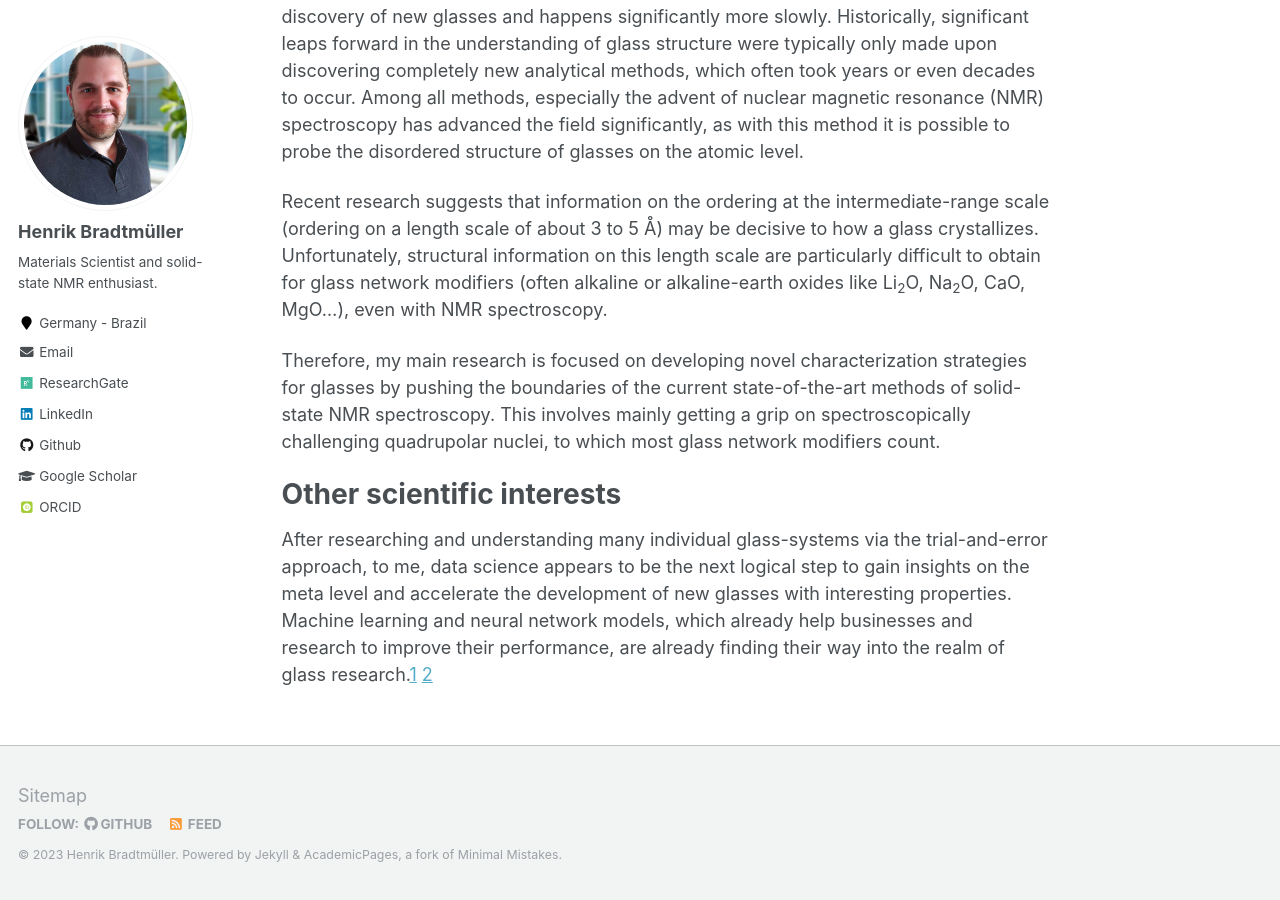
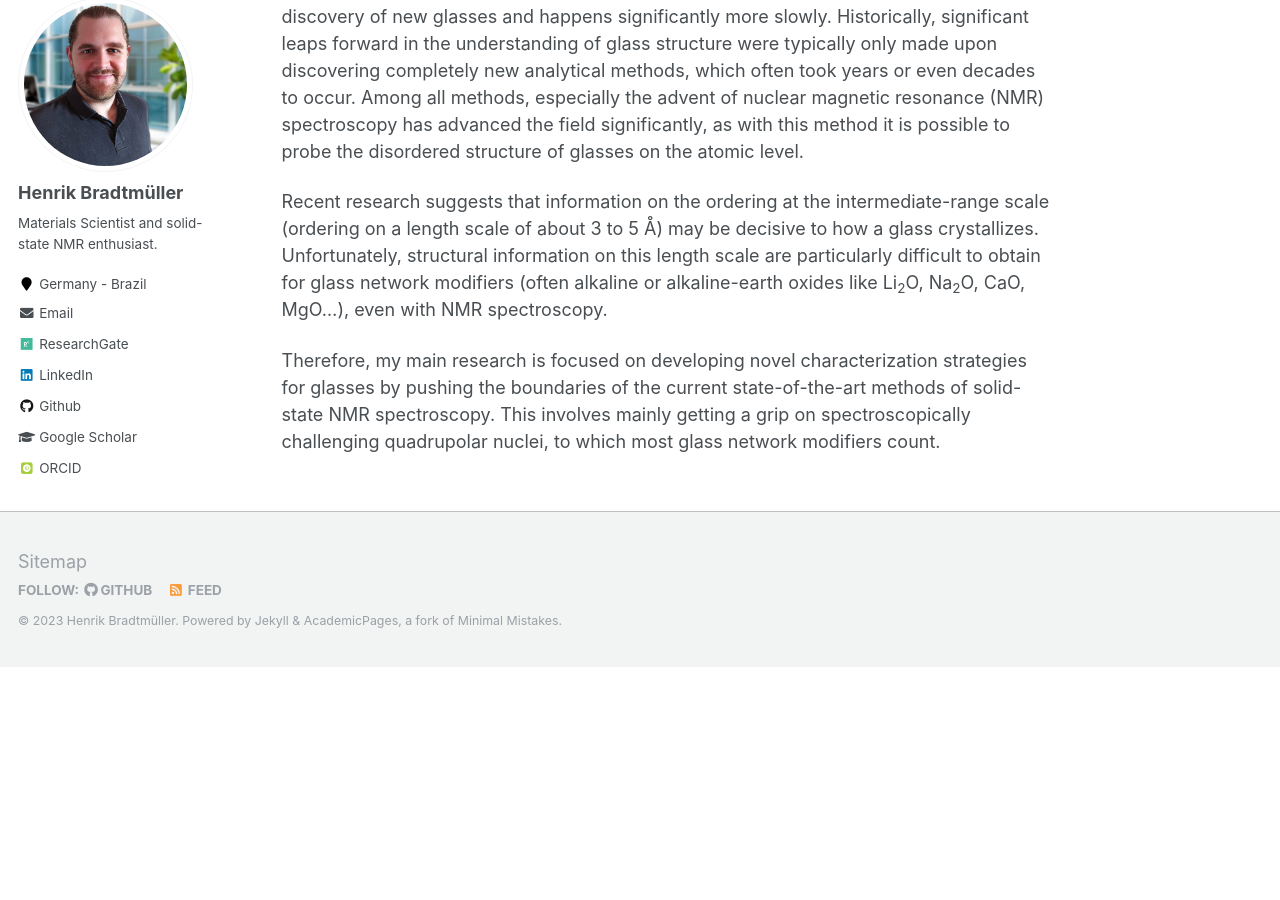
Before and after one commit to hbrmn/hbrmn.github.io, a Jekyll site: the page built from _pages/about.md, in a window 1280 px wide and 900 px high, scrolled down 1116 px. Built offline with Jekyll 4.4.1, drawn with Linux system fonts in a browser that asks for light colours; some web fonts are replaced; after the commit the page ends 1783 px from its top, so only the background shows below that.

```diff
--- a/_pages/about.md
+++ b/_pages/about.md
@@ -28,9 +28,3 @@ The advancement of fundamental glass research stands in strong contrast to the r
 Recent research suggests that information on the ordering at the intermediate-range scale (ordering on a length scale of about 3 to 5 Å) may be decisive to how a glass crystallizes. Unfortunately, structural information on this length scale are particularly difficult to obtain for glass network modifiers (often alkaline or alkaline-earth oxides like Li<sub>2</sub>O, Na<sub>2</sub>O, CaO, MgO...), even with NMR spectroscopy.
 
 Therefore, my main research is focused on developing novel characterization strategies for glasses by pushing the boundaries of the current state-of-the-art methods of solid-state NMR spectroscopy. This involves mainly getting a grip on spectroscopically challenging quadrupolar nuclei, to which most glass network modifiers count.
-
-Other scientific interests
-======
-After researching and understanding many individual glass-systems via the trial-and-error approach, to me, data science appears to be the next logical step to gain insights on the meta level and accelerate the development of new glasses with interesting properties. Machine learning and neural network models, which already help businesses and research to improve their performance, are already finding their way into the realm of glass research.[1](https://www.sciencedirect.com/science/article/abs/pii/S1359645420300720#!) [2](https://arxiv.org/abs/2007.03719)
-
-[comment]: # (During my years in glass reseach, it was therefore that I have developed a very analytical eye inspired by the scientific process that sparked my interest for data science.  which is discussed mainly on three characteristic length-scales: short-range order (SRO), intermediate-range order (IRO), and medium-range order (MRO). These regimes respectively span the first, second- and third [my Github repository](https://github.com/hbrmn).)
```
Also changed, not shown: _pages/Media Mentions.md (+6 -0 lines), images/mention1.jpg (added), images/mention2.jpg (added), images/mention3.jpg (added).
